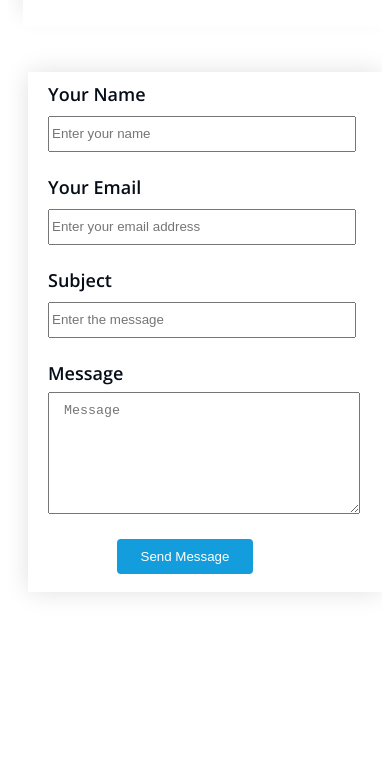
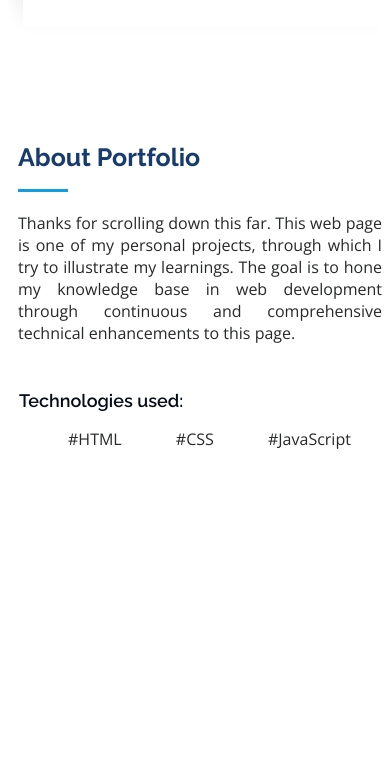
Before and after one commit to harrshini12/MyPortfolio, a website: page public/index.html in a window 390 px wide. Shown: the part 8806-9585 px from the top of the page. After the commit the page ends 9304 px from the top, so only its background shows below. Drawn offline with nearby package versions, Linux system fonts and the light colour scheme.

Commit message:
contactpageupdate

```diff
--- a/public/index.html
+++ b/public/index.html
@@ -299,28 +299,6 @@
             </div>
           </div>
         </div>
-        <div class="contactform">
-          <form class="contact-form" id="contact-form" method="POST" action="send" enctype="multipart/form-data">
-            <div class="form-group form-name">
-              <label for="name">Your Name</label><br>
-              <input type="text" id="name" name="name" placeholder="Enter your name" required><br>
-            </div>
-            <div class="form-group form-email">
-              <label for="email">Your Email</label><br>
-              <input type="text" id="email" name="email" placeholder="Enter your email address" required><br>
-            </div>
-            <div class="form-group form-subject">
-              <label for="subject">Subject</label><br>
-              <input type="text" name="subject" id="subject" placeholder="Enter the message" required><br>
-            </div>
-            <div class="form-group form-message">
-              <label for="name">Message</label>
-              <br>
-              <textarea name="message" id="message" placeholder="Message" required></textarea>
-            </div>
-            <button type="submit" value="submit">Send Message</button>
-          </form>
-        </div>
       </div>
     </section><!-- End Contact Section -->
     <!-- ======= Back to top ======= -->
--- a/public/index.js
+++ b/public/index.js
@@ -1,25 +1,6 @@
 //-----Animation-----//
 AOS.init();
 //-----End of Animation-----//
-
-//-----Form-----//
-const form = document.getElementById("contact-form");
-
-const formEvent = form.addEventListener("submit", (event) => {
-  event.preventDefault();
-  let mail = new FormData(form);
-  sendMail(mail);
-})
-const sendMail = (mail) => {
-    fetch("https://harrshini-portfolio.herokuapp.com/send", {
-      method: "post",
-      body: mail,
-
-    }).then((response) => {
-      return response.json();
-    });
-  };
-//-----End of Form-----//
 
 //-----Back to top-----//
 
--- a/public/style.css
+++ b/public/style.css
@@ -539,115 +539,22 @@
 
   .contactDetails{
   margin-left: 55px;
-  margin-bottom: 60px;
-  height: 520px;
+  height: 330px;
   width: 300px;
   box-shadow: 0 0 24px 0 rgba(0, 0, 0, 0.12);
   float: left;
   }
 
-  .contactform{
-  float:right;
-  margin-bottom: 60px;
-  margin-left: 50px;
-  height: 520px;
-  width: 630px;
-  box-shadow: 0 0 24px 0 rgba(0, 0, 0, 0.12);
-  }
-
-  .clear:after{
-  clear:both;
-  }
-
-  .contact .contact-form label{
-  font-size: 18px;
-  font-weight: 600;
-  color: #050d18;
-  margin: 10px;
-  }
-
-  .contact .contact-form input {
-  height: 44px;
-  width: 260px;
-  margin: 10px;
-  }
-
-  .contact .contact-form textarea {
-  padding: 10px 15px;
-  height: 150px;
-  width: 550px;
-  margin: 10px;
-  }
-
-  .contact .contact-form button[type="submit"] {
-  background: #149ddd;
-  border: 0;
-  padding: 10px 24px;
-  color: #fff;
-  transition: 0.4s;
-  border-radius: 4px;
-  text-align: center;
-  margin-left: 40%;
-  }
-
-  .contact .contact-form button[type="submit"]:hover {
-  background: #37b3ed;
-  }
-
-  .form-group{
-  padding: 10px;
-  }
-
-  .form-name{
-  display: inline-block;
-  }
-
-  .form-email{
-  display: inline-block;
-  }
-
-    @media (max-width: 1109px){
+@media (max-width: 1109px){
   .contactDetails{
     margin-left: 5px;
   }
-  .contactform{
-    height: 520px;
-    width: 630px;
-  }
-  .form-email{
-    display: block;
-  }
-  .contact .contact-form input {
-    height: 30px;
-    width: 300px;
-    margin-bottom: 3px;
-  }
-  .contact .contact-form textarea {
-    height: 100px;
-    width: 350px;
-    margin-top: 7px;
-  }
-  .contact .contact-form button[type="submit"]{
-    margin-left: 20%;
-  }
   }
 
-  @media (max-width: 767px){
-  .contactform{
-    margin-left: 10px;
-    width: 400px;
-  }
+@media (max-width: 767px){
   .contactDetails{
     height: 320px;
     width: 400px;
-  }
-  .contact .contact-form textarea {
-    height: 100px;
-    width: 280px;
-    margin-top: 7px;
-  }
-  .contact .contact-form button[type="submit"]{
-    margin-left: 25%;
   }
   }
 /*--------------------------------------------------------------
```
Also changed, not shown: app.js (deleted, +0 -58 lines).
